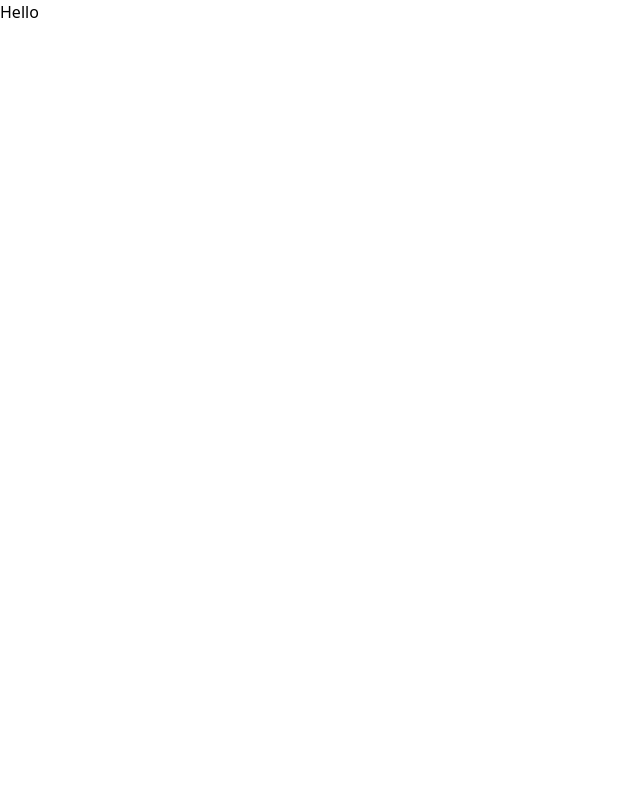
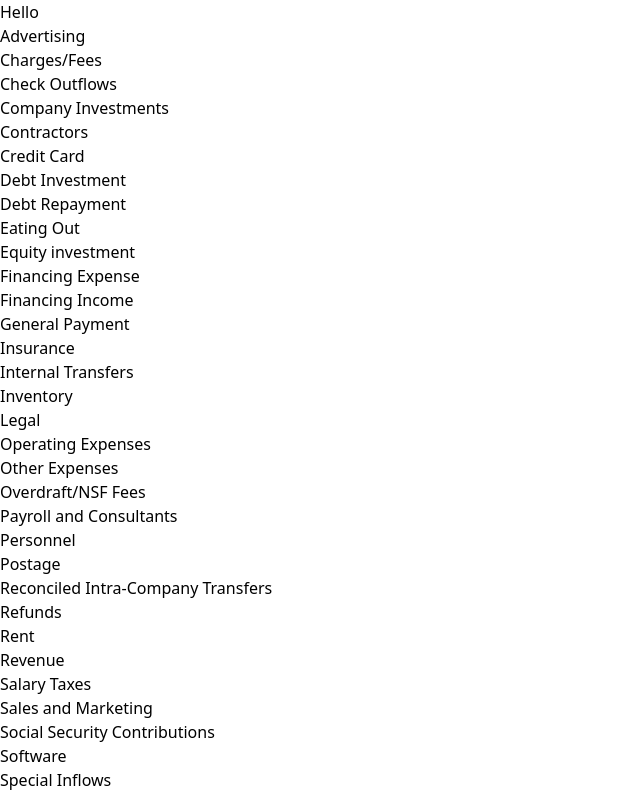
Before and after one commit to paulinashakirova/test-friday, a Nuxt app: page / in a window 1280 px wide. Shown: the top 796 px of the page, without its empty margins (0-640 px from the left). Built offline with nearby package versions, Linux system fonts and the light colour scheme.

Commit message:
feat: move data to static + connect with ui

```diff
--- a/pages/index.vue
+++ b/pages/index.vue
@@ -1,12 +1,12 @@
 <template>
   <div>
     Hello
-    <!-- <div v-for="category in categories" :key="category" class="font-extrabold">
-      {{ category }}
-    </div> -->
+    <div v-for="category in categories" :key="category.id">
+      {{ category.name }}
+    </div>
   </div>
 </template>
 
-<script lang="ts">
-// import categories from '@/static/categories.json'
+<script setup lang="ts">
+import categories from '@/static/mock-data/categories.json'
 </script>
```
Also changed, not shown: lib/mock-data/categories.json (deleted, +0 -1 lines), static/mock-data/README.md (renamed from lib/mock-data/README.md), static/mock-data/accounts.json (renamed from lib/mock-data/accounts.json), static/mock-data/categories.json (renamed from static/categories.json), static/mock-data/transactions.json (renamed from lib/mock-data/transactions.json).
